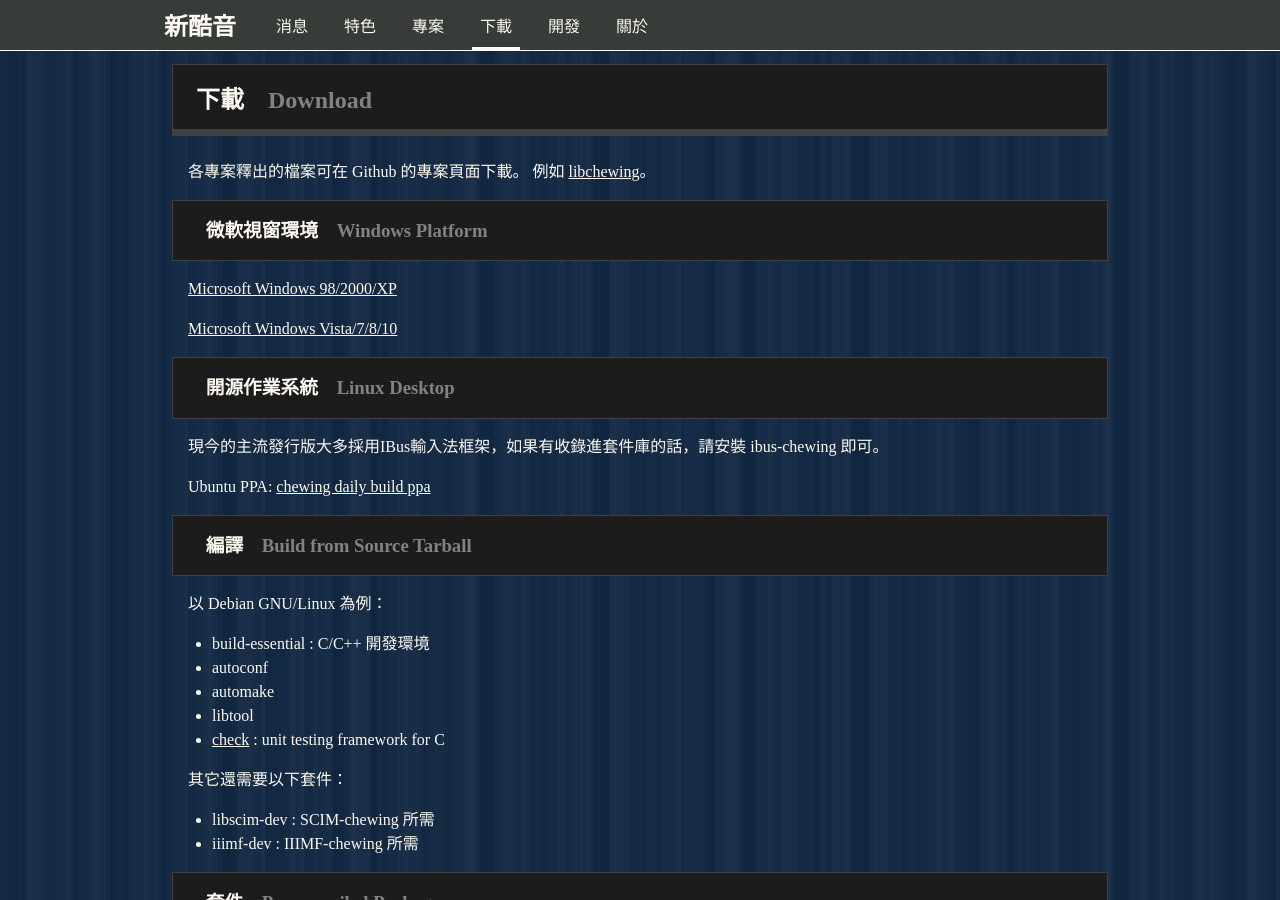
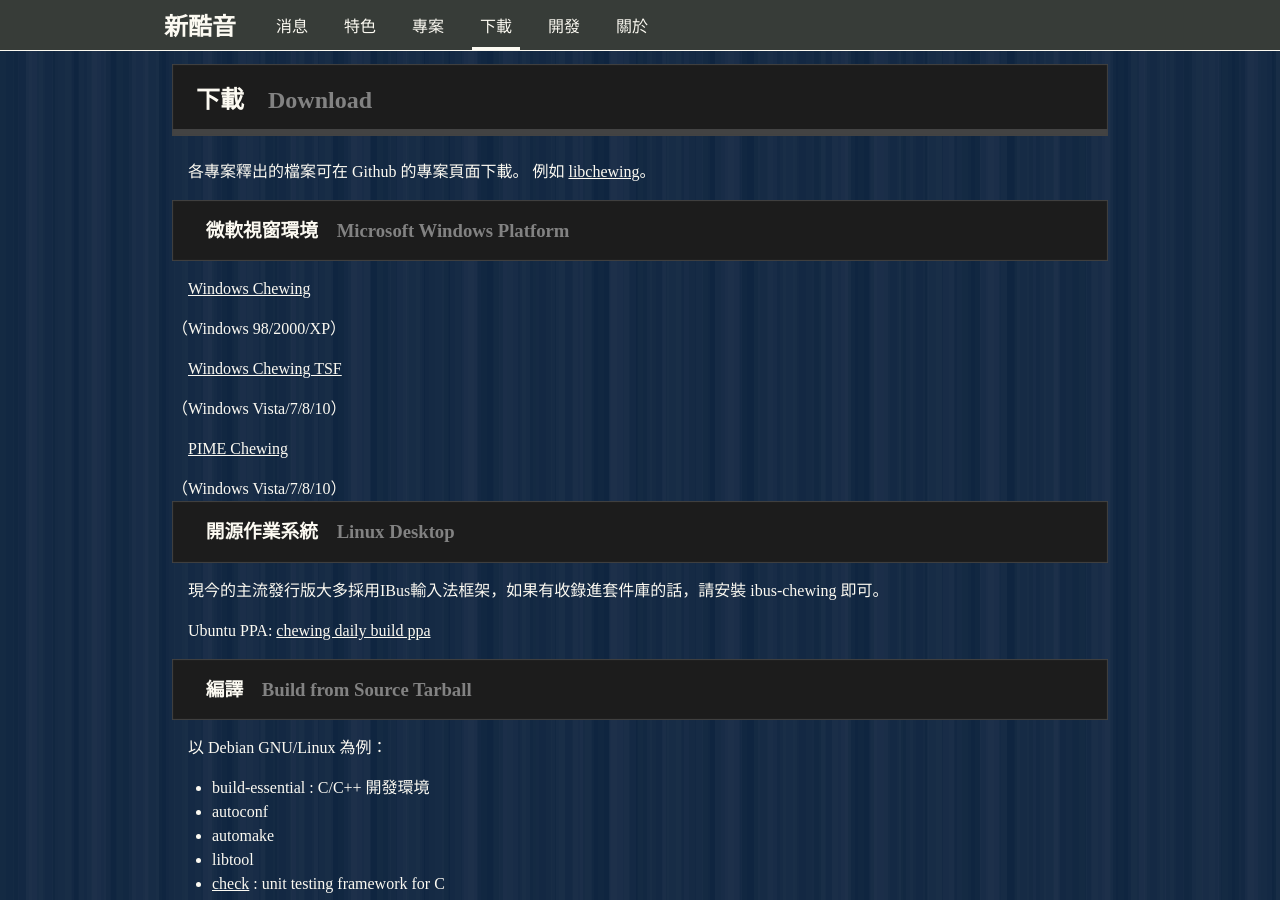
Before and after one commit to chewing/chewing.github.com, a Jekyll site: the page built from download.html, in a window 1280 px wide and 900 px high. Built offline with Jekyll 4.4.1, drawn with Linux system fonts in a browser that asks for light colours.

Commit message:
mention PIME chewing

```diff
--- a/download.html
+++ b/download.html
@@ -9,10 +9,11 @@
 	</p>
 	<section>
 		<header>
-			<h3 title="Windows Platform">微軟視窗環境</h3>
+			<h3 title="Microsoft Windows Platform">微軟視窗環境</h3>
 		</header>
-		<p><a href="https://github.com/chewing/windows-chewing/releases">Microsoft Windows 98/2000/XP</a></p>
-		<p><a href="https://github.com/Chocobo1/windows-chewing-tsf-build">Microsoft Windows Vista/7/8/10</a></p>
+		<p><a href="https://github.com/chewing/windows-chewing/releases">Windows Chewing</a></p>（Windows 98/2000/XP）
+		<p><a href="https://github.com/Chocobo1/windows-chewing-tsf-build/releases">Windows Chewing TSF</a></p>（Windows Vista/7/8/10）
+		<p><a href="https://github.com/EasyIME/PIME/releases">PIME Chewing</a></p>（Windows Vista/7/8/10）
 	</section>
 	<section>
 		<header>
```
